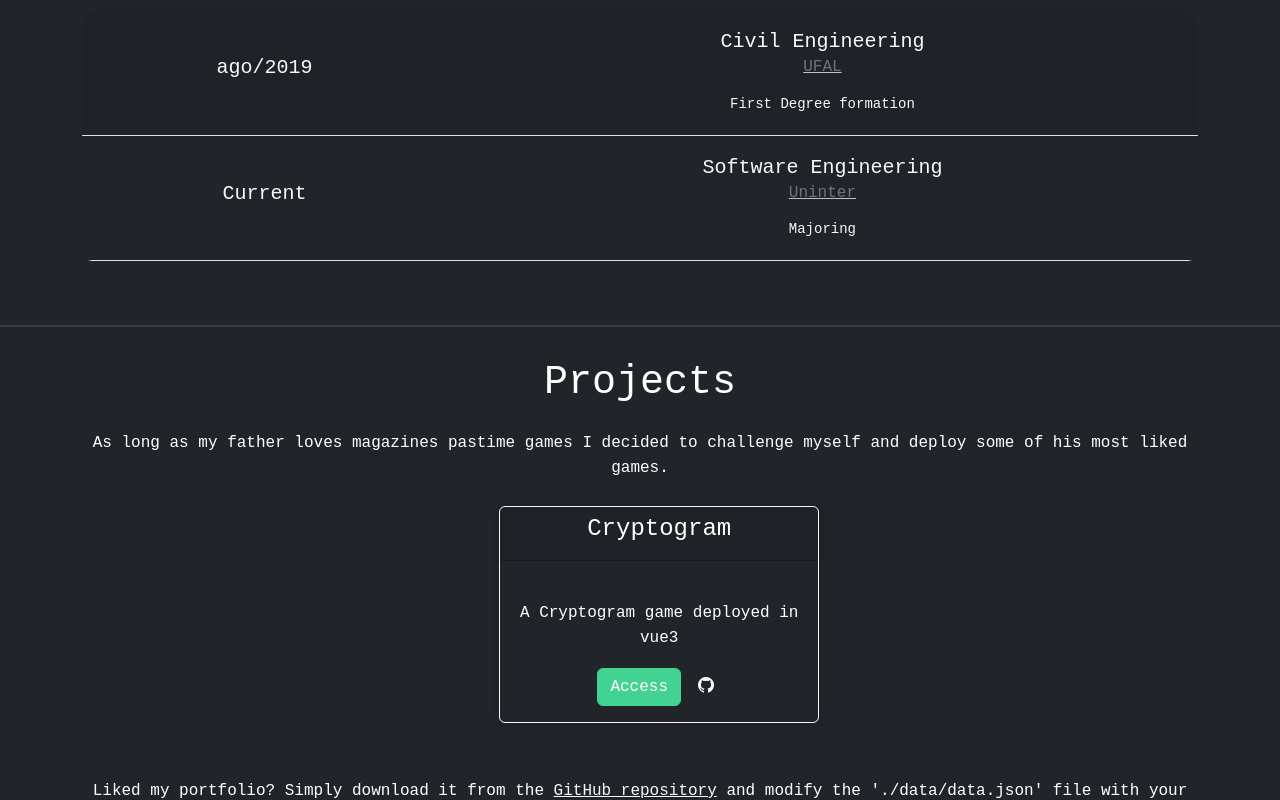
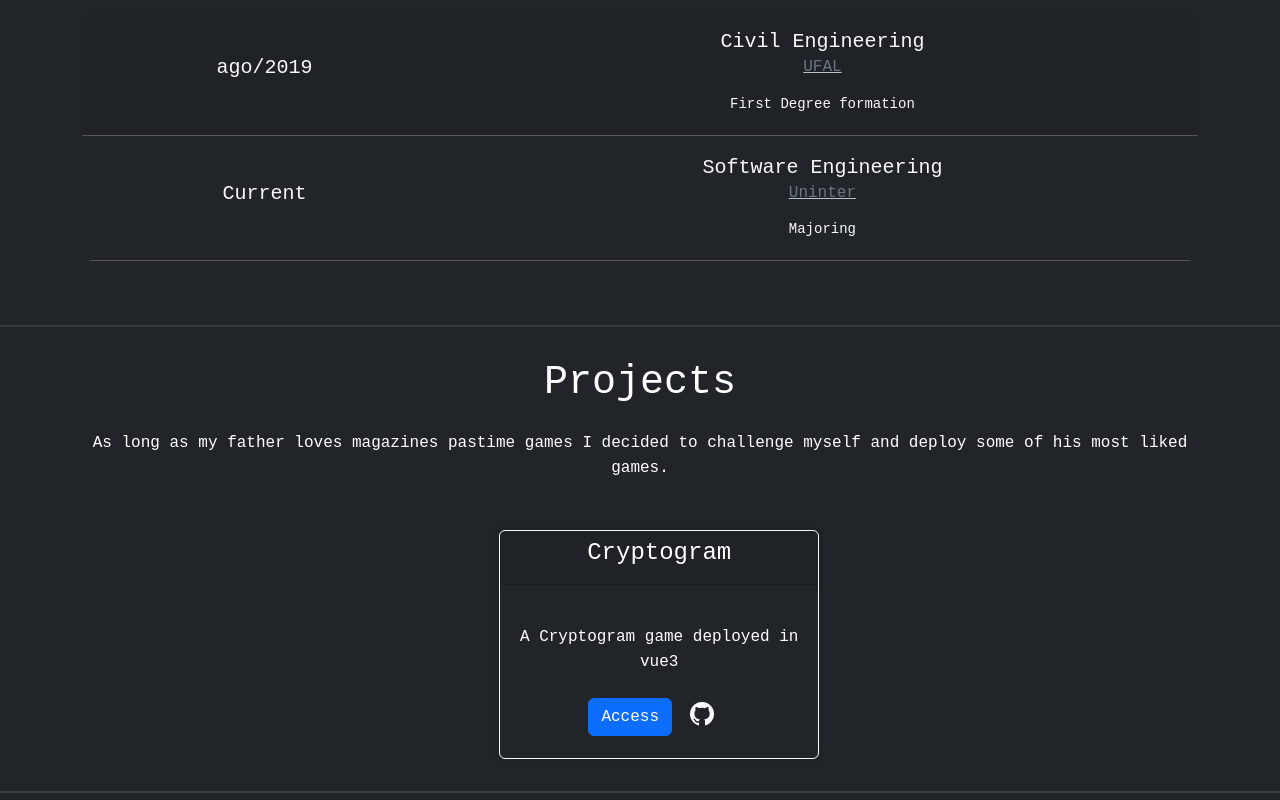
Before and after one commit to engArthurFranca/portifolio-vue3, a Vue app: page / in a window 1280 px wide. Shown: the part 900-1700 px from the top of the page. Built offline with nearby package versions, Linux system fonts and the light colour scheme.

Commit message:
refactoring some css

```diff
--- a/src/App.vue
+++ b/src/App.vue
@@ -6,6 +6,7 @@
     <FormationComponent :formations="formations" id="formation"/>
     <hr>
     <ProjectComponent :projects="projects" id="projects"/>
+    <hr>
 
     <footer class="bg-dark text-light py-4">
     <div class="container text-center">
--- a/src/components/FormationComponent.vue
+++ b/src/components/FormationComponent.vue
@@ -46,6 +46,10 @@ td {
   vertical-align: middle !important;
 }
 
+tr {
+  border-color: #575757;
+}
+
 .table td,
 .table th {
   border-top: none !important;
--- a/src/components/ProjectComponent.vue
+++ b/src/components/ProjectComponent.vue
@@ -13,8 +13,8 @@
           <div class="card-body">
             <p class="card-text">{{ project.dsc}}</p>
             <a :href="project.link" class="btn btn-primary" target="_blank">Access</a>
-            <a :href="project.gitLink" class="btn btn-outline-light border-0" target="_blank">
-              <i class="bi bi-github"></i>
+            <a class="btn git-btn me-2" :href="project.gitLink" role="button" target="_blank">
+              <i class="bi bi-github text-light fs-4"></i>
             </a>
           </div>
         </div>
@@ -36,6 +36,12 @@
     margin-top: 4vh;
   }
 
+  .git-btn:hover {
+  background: linear-gradient(to bottom, #007bff, #42d392);
+  -webkit-background-clip: text;
+  -webkit-text-fill-color: transparent;
+}
+
   a {
     margin-left: 5px;
   }
@@ -54,6 +60,7 @@
     background: inherit;
     margin-left: 3vw;
     margin-bottom: 2vh;
+    margin-top: 3vh;
     max-width: 25vw;
     min-width: 200px;
     border: 1px solid black;
@@ -63,11 +70,13 @@
   .btn:hover {
     transform: scale(1.05);
     transition: all 0.2s ease-in-out;
+    cursor: pointer;
   }
 
-  .btn-primary {
-    background-color: #42d392;
-    border-color: #42d392;
+
+  .btn-primary:hover {
+    background-color: #007bff;
+    background-image: linear-gradient(to bottom, #007bff, #42d392);
   }
 
   .card-title {
```
